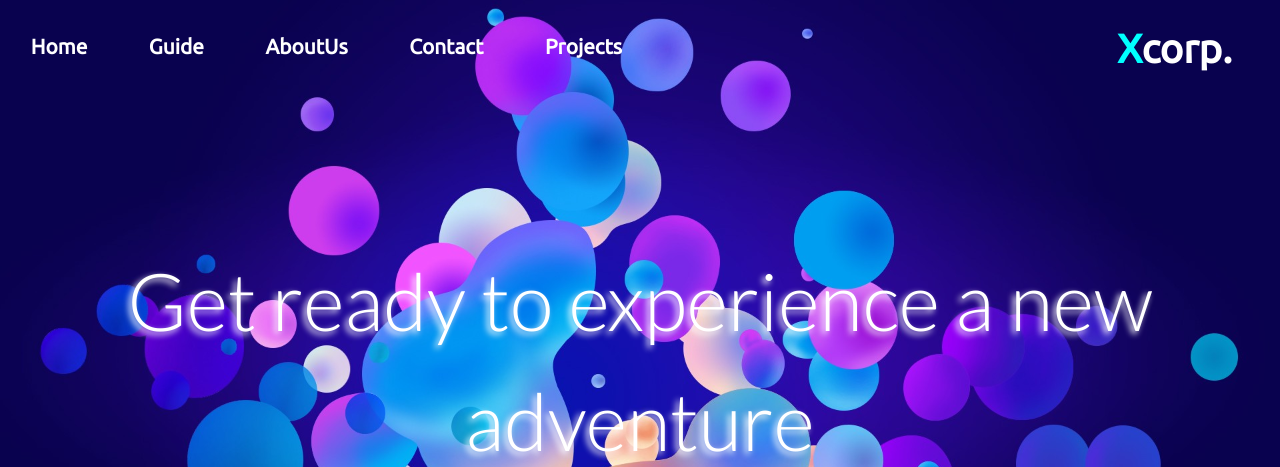
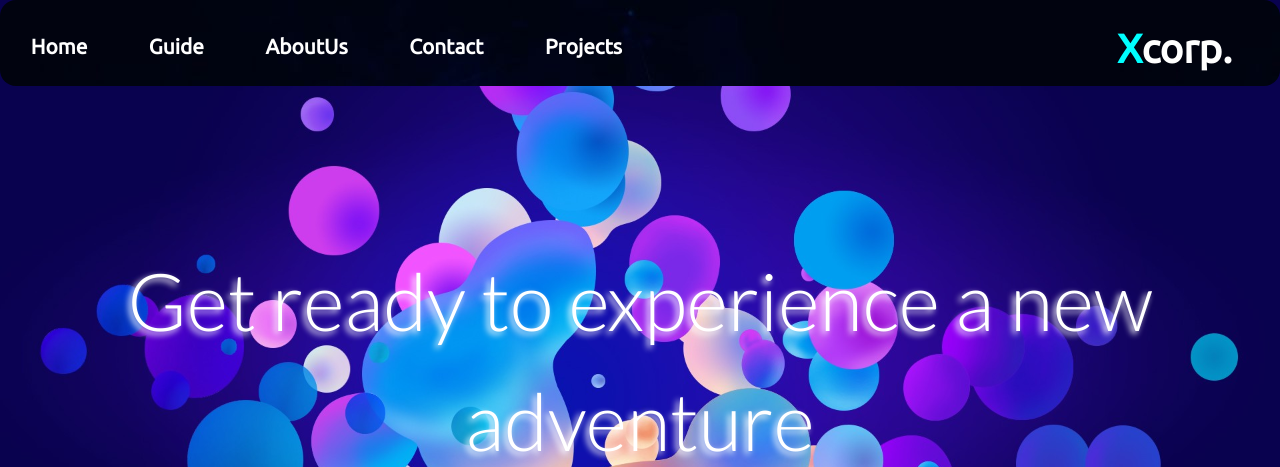
Before and after one commit to cybergaz/test_repo, a PHP site: page /home.html in a window 1280 px wide. Shown: the top 467 px of the page. Run offline with PHP 8.4, Linux system fonts and the light colour scheme; some libraries are stand-ins or nearby versions; some web fonts are replaced.

Commit message:
Update home.css

```diff
--- a/home.css
+++ b/home.css
@@ -9,9 +9,17 @@ body{
 	background-image: url("pictures/neon_bubbles_2.jpg");
 	background-size: contain;
 }
+
+
 .header {
+	background: url(bgimg.jpg);
+	border-radius: 1em;
+
+
+	padding-bottom: 1.5em;
 	position: fixed;
 	top: 0;
+	z-index: 999;
 	width: 100%;
 }
 .main_sec{
```
